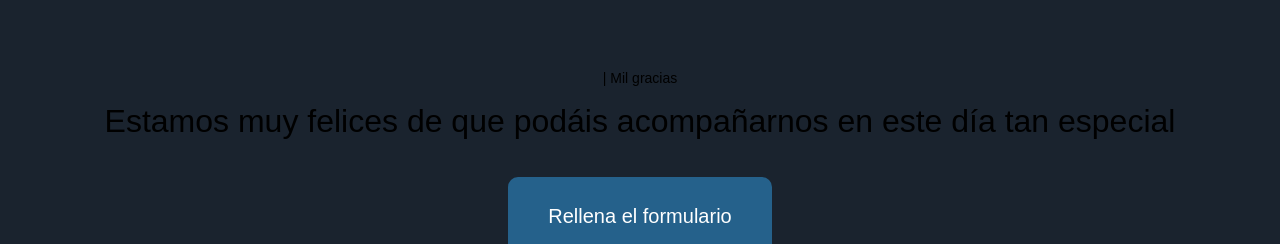
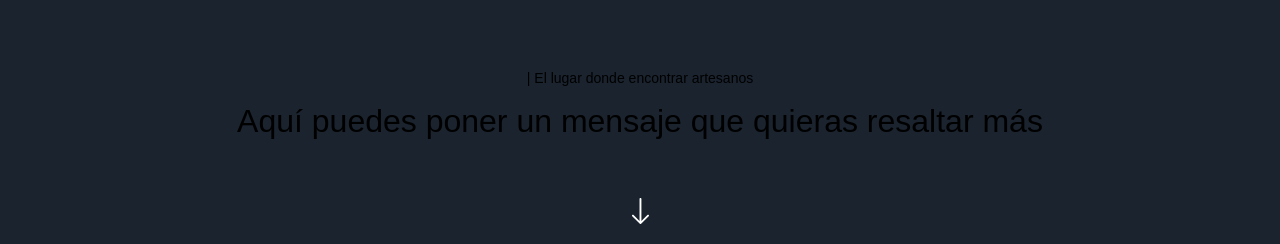
Before and after one commit to pablojordandlf/ondart, a Next.js app: page / in a window 1280 px wide. Shown: the part 698-942 px from the top of the page. Built offline with nearby package versions, Linux system fonts and the light colour scheme; a web font is replaced by a local one.

Commit message:
hero added

```diff
--- a/sections/About.jsx
+++ b/sections/About.jsx
@@ -18,29 +18,17 @@ const About = () => (
       viewport={{ once: false, amount: 0.25 }}
       className={`${styles.innerWidth} mx-auto ${styles.flexCenter} flex-col`}
     >
-      <TypingText title="| Mil gracias" textStyles="text-center" />
+      <TypingText title="| El lugar donde encontrar artesanos" textStyles="text-center" />
 
       <motion.p
         variants={fadeIn('up', 'tween', 0.2, 1)}
         className="mt-[8px] font-normal sm:text-[32px] text-[20px] text-center text-secondary-black"
       >
-        Estamos muy felices de que podáis acompañarnos en este día tan especial
+        Aquí puedes poner un mensaje que quieras resaltar más
 
       </motion.p>
       <br />
-      <motion.p
-        variants={fadeIn('up', 'tween', 0.2, 1)}
-        className="mt-[8px] font-normal sm:text-[32px] text-[20px] text-secondary-white"
-      >
-        <Link href="https://docs.google.com/forms/d/e/1FAIpQLSf6QB-LmPDSowgZBWDNAdL-heAGsdIrSjZI2O_nY9PUsSOjJw/viewform?usp=sf_link">
-          <button type="button" className="flex items-center h-fit py-6 px-10 bg-[#25618B] rounded-[10px] gap-[12px]" >
 
-            <span className="font-normal text-[20px] text-white">
-              Rellena el formulario
-            </span>
-          </button>
-        </Link>
-      </motion.p>
 
       <motion.img
         variants={fadeIn('up', 'tween', 0.3, 1)}
--- a/sections/Hero.jsx
+++ b/sections/Hero.jsx
@@ -26,8 +26,8 @@ const Hero = () => (
         className="relative w-full md:-mt-[20px] -mt-[12px]"
       >
         <img
-          src="/foto2.JPG"
-          alt="hero_cover"
+          src="/front1.png"
+          alt="ondart"
           className="w-full sm:h-[500px] h-[350px] object-cover rounded-tl-[140px] z-10 relative"
         />
 
```
Also changed, not shown: 1 other file (tests, documents, lock files or other folders).
